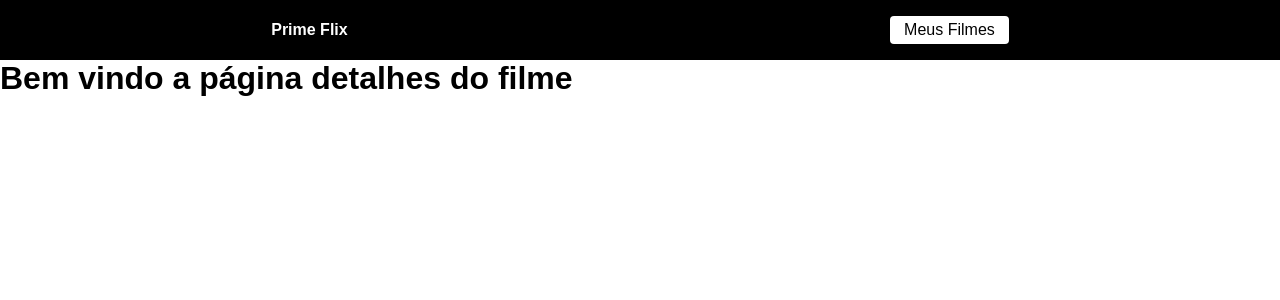
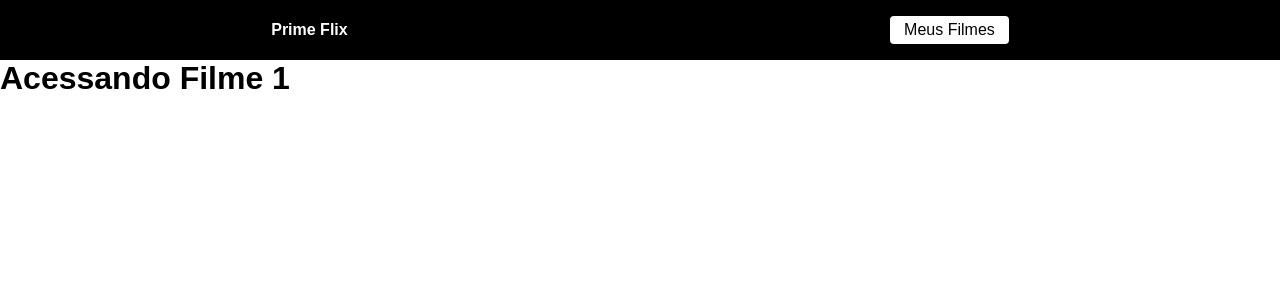
Before and after one commit to ricardokondo/filmProject, a React (Create React App) app in the folder film/: page /film/1 in a window 1280 px wide. Shown: the top 300 px of the page. Built offline with nearby package versions, Linux system fonts and the light colour scheme.

Commit message:
detalhes do filme pt1

```diff
--- a/film/src/pages/Film/index.js
+++ b/film/src/pages/Film/index.js
@@ -1,7 +1,12 @@
+import { useEffect, useState } from "react";
+import { useParams } from "react-router";
+
 function Film() {
+  const { id } = useParams();
+
   return (
     <div>
-      <h1>Bem vindo a página detalhes do filme</h1>
+      <h1>Acessando Filme {id}</h1>
     </div>
   );
 }
--- a/film/src/pages/Home/index.js
+++ b/film/src/pages/Home/index.js
@@ -46,7 +46,7 @@ function Home() {
                 src={`https://image.tmdb.org/t/p/original/${filme.poster_path}`}
                 alt={filme.title}
               />
-              <Link to={`/filme/${filme.id}`}>Acessar</Link>
+              <Link to={`/film/${filme.id}`}>Acessar</Link>
             </article>
           );
         })}
```
